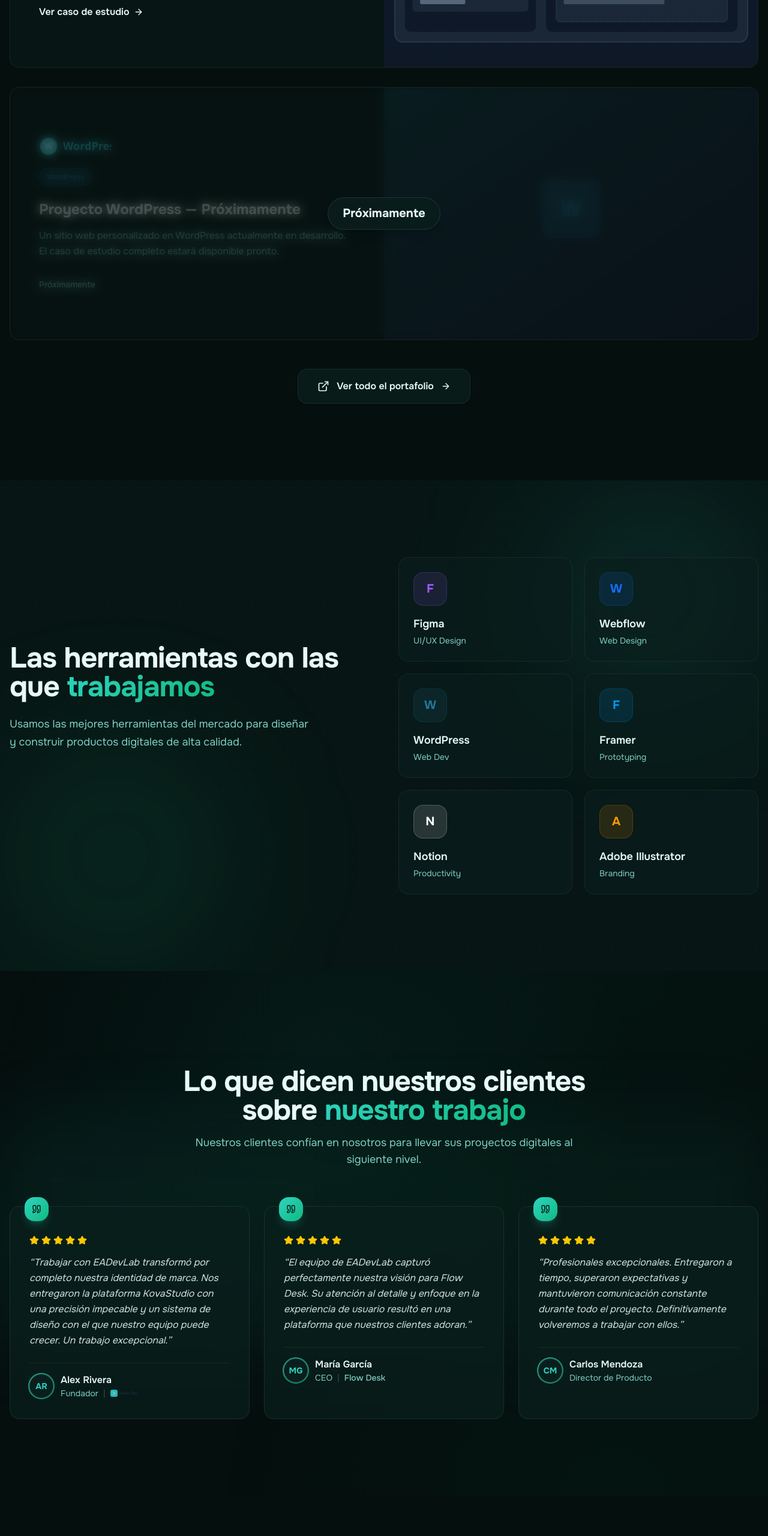
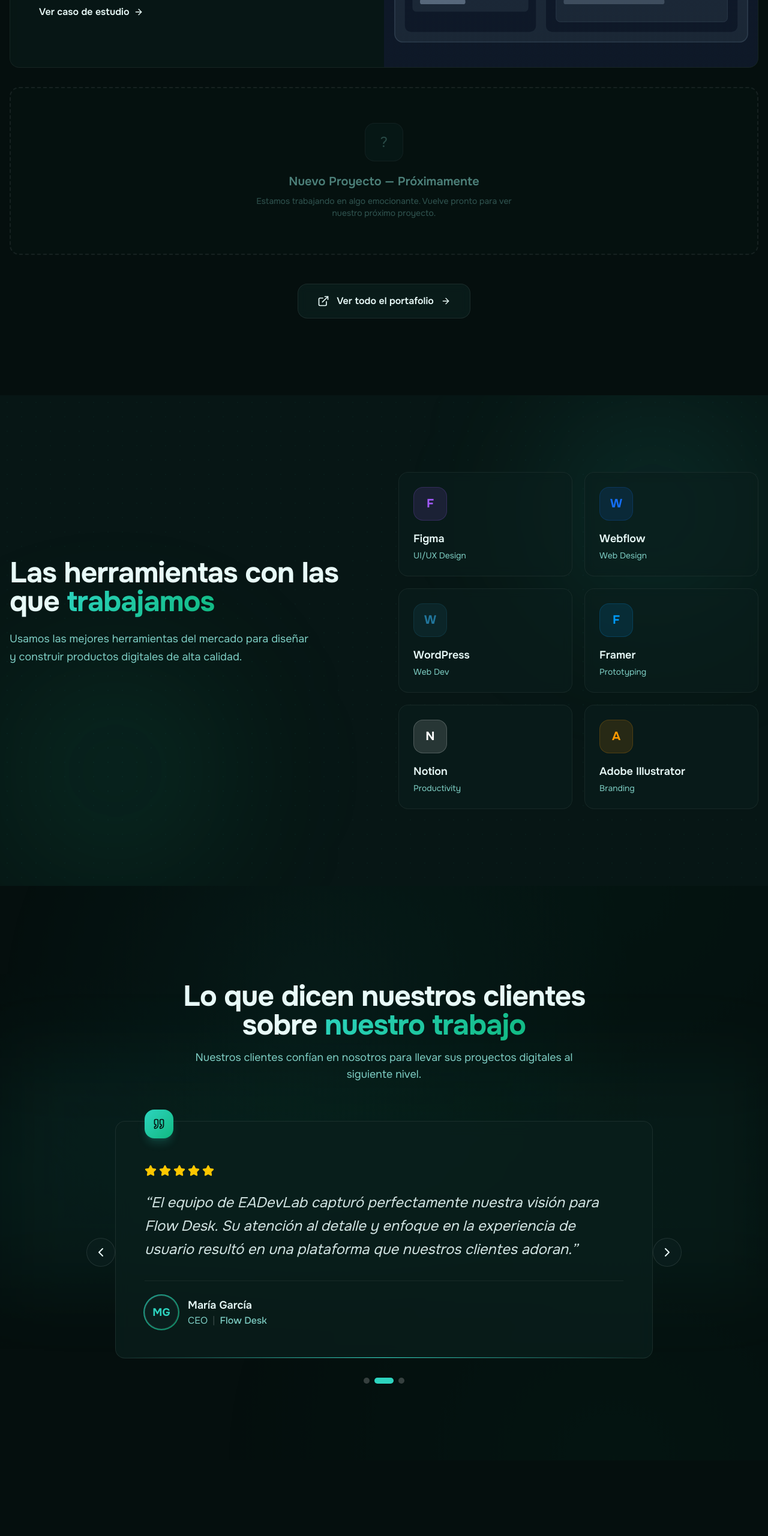
Before and after one commit to astroAgency/EADevLab, a Next.js app: page / in a window 1280 px wide. Shown: the part 4382-6943 px from the top of the page at 60% size. Built offline with nearby package versions, Linux system fonts and the light colour scheme.

Commit message:
feat: enhance portfolio page and testimonials section
Update navigation with scroll-aware shadow, revamp portfolio with new coming soon card, animate testimonials carousel, add translation keys.

```diff
--- a/app/portfolio/page.tsx
+++ b/app/portfolio/page.tsx
@@ -151,37 +151,18 @@ export default function PortfolioPage() {
                 </div>
               ))}
 
-              {/* Coming Soon Card */}
-              <div className="group grid grid-cols-1 md:grid-cols-2 bg-card/30 backdrop-blur-sm border-2 border-dashed border-[rgba(255,255,255,0.1)] rounded-2xl overflow-hidden opacity-60">
-                {/* Content */}
-                <div className="p-8 md:p-12 flex flex-col justify-center order-2 md:order-1">
-                  <span className="inline-block text-xs font-medium px-3 py-1.5 rounded-full mb-6 w-fit bg-muted/50 text-muted-foreground border border-[rgba(255,255,255,0.06)]">
-                    {t("portfolio.comingSoon")}
-                  </span>
-
-                  <h3 className="text-xl md:text-2xl font-bold mb-4 leading-tight text-muted-foreground">
+              {/* Coming Soon Placeholder Card */}
+              <div className="group flex items-center justify-center bg-card/30 border-2 border-dashed border-[rgba(255,255,255,0.12)] rounded-2xl overflow-hidden opacity-60 min-h-[200px] md:min-h-[280px] hover:opacity-70 hover:border-[rgba(255,255,255,0.18)] transition-all duration-300">
+                <div className="text-center px-6 py-12">
+                  <div className="w-16 h-16 rounded-2xl bg-muted/20 border border-[rgba(255,255,255,0.08)] flex items-center justify-center mx-auto mb-5">
+                    <span className="text-2xl text-muted-foreground/50">?</span>
+                  </div>
+                  <h3 className="text-lg md:text-xl font-semibold text-muted-foreground mb-2">
                     {t("portfolio.newProject")} — {t("portfolio.comingSoon")}
                   </h3>
-
-                  <p className="text-base text-muted-foreground/60 mb-8 leading-relaxed">
-                    {t("portfolio.project3Desc")}
+                  <p className="text-sm text-muted-foreground/60 max-w-md">
+                    {t("portfolio.comingSoonDesc")}
                   </p>
-
-                  <span className="inline-flex items-center gap-2 text-sm font-medium px-4 py-2 rounded-full w-fit bg-muted/30 text-muted-foreground/60 border border-[rgba(255,255,255,0.04)]">
-                    {t("portfolio.comingSoon")}
-                  </span>
-                </div>
-
-                {/* Placeholder Image */}
-                <div className="relative overflow-hidden min-h-[240px] sm:min-h-[300px] md:min-h-[420px] order-1 md:order-2 bg-gradient-to-br from-[#1a1a1a] to-[#0d0d0d] flex items-center justify-center">
-                  <div className="text-center">
-                    <div className="w-20 h-20 rounded-2xl bg-muted/20 border border-[rgba(255,255,255,0.06)] flex items-center justify-center mx-auto mb-4">
-                      <span className="text-3xl text-muted-foreground/40">?</span>
-                    </div>
-                    <span className="text-muted-foreground/40 text-sm font-medium">
-                      {t("portfolio.comingSoon")}
-                    </span>
-                  </div>
                 </div>
               </div>
             </div>
--- a/components/navigation.tsx
+++ b/components/navigation.tsx
@@ -82,7 +82,7 @@ export function Navigation() {
       <nav
         className={`flex items-center justify-between px-5 py-3 max-w-2xl mx-auto rounded-full transition-all duration-300 ${
           scrolled
-            ? "glass border border-[rgba(45,212,191,0.15)] shadow-lg shadow-primary/5"
+            ? "glass border border-[rgba(45,212,191,0.2)] shadow-xl shadow-primary/10"
             : "glass-light border border-[rgba(255,255,255,0.06)]"
         }`}
       >
--- a/components/portfolio-section.tsx
+++ b/components/portfolio-section.tsx
@@ -107,53 +107,18 @@ export function PortfolioSection() {
               </div>
             ))}
 
-            {/* WordPress Project - Coming Soon Card */}
-            <div className="group relative grid grid-cols-1 md:grid-cols-2 bg-card/50 backdrop-blur-sm border border-[rgba(255,255,255,0.06)] rounded-2xl overflow-hidden">
-              {/* Blur overlay */}
-              <div className="absolute inset-0 bg-background/60 backdrop-blur-sm z-10 flex items-center justify-center">
-                <div className="text-center">
-                  <span className="inline-flex items-center gap-2 text-lg md:text-xl font-bold px-6 py-3 rounded-full bg-card/90 border border-[rgba(255,255,255,0.1)] text-foreground shadow-lg">
-                    {t("portfolio.comingSoon")}
-                  </span>
+            {/* Coming Soon Placeholder Card */}
+            <div className="group flex items-center justify-center bg-card/30 border-2 border-dashed border-[rgba(255,255,255,0.12)] rounded-2xl overflow-hidden opacity-60 min-h-[200px] md:min-h-[280px] hover:opacity-70 hover:border-[rgba(255,255,255,0.18)] transition-all duration-300">
+              <div className="text-center px-6 py-12">
+                <div className="w-16 h-16 rounded-2xl bg-muted/20 border border-[rgba(255,255,255,0.08)] flex items-center justify-center mx-auto mb-5">
+                  <span className="text-2xl text-muted-foreground/50">?</span>
                 </div>
-              </div>
-
-              {/* Content */}
-              <div className="p-8 md:p-12 flex flex-col justify-center order-2 md:order-1">
-                <div className="flex items-center mb-5">
-                  <Image
-                    src="/images/wp-logo.svg"
-                    alt="WordPress logo"
-                    width={120}
-                    height={34}
-                    className="h-auto object-contain brightness-200 opacity-80"
-                  />
-                </div>
-
-                <span className="inline-block text-xs font-medium px-3 py-1.5 rounded-full mb-6 w-fit bg-[#21759B]/15 border border-[#21759B]/30 text-[#21759B]">
-                  WordPress
-                </span>
-
-                <h3 className="text-xl md:text-2xl font-bold mb-4 leading-tight text-foreground">
-                  {t("portfolio.project3Title")}
+                <h3 className="text-lg md:text-xl font-semibold text-muted-foreground mb-2">
+                  {t("portfolio.newProject")} — {t("portfolio.comingSoon")}
                 </h3>
-
-                <p className="text-base text-muted-foreground mb-8 leading-relaxed">
-                  {t("portfolio.project3Desc")}
+                <p className="text-sm text-muted-foreground/60 max-w-md">
+                  {t("portfolio.comingSoonDesc")}
                 </p>
-
-                <span className="inline-flex items-center gap-2 text-sm font-medium text-muted-foreground">
-                  {t("portfolio.comingSoon")}
-                </span>
-              </div>
-
-              {/* Placeholder Image */}
-              <div className="relative overflow-hidden min-h-[240px] sm:min-h-[300px] md:min-h-[420px] order-1 md:order-2 bg-gradient-to-br from-[#21759B]/20 to-[#0F172A] flex items-center justify-center">
-                <div className="text-center">
-                  <div className="w-24 h-24 rounded-2xl bg-[#21759B]/20 border border-[#21759B]/30 flex items-center justify-center mx-auto mb-4">
-                    <span className="text-4xl font-bold text-[#21759B]/60">W</span>
-                  </div>
-                </div>
               </div>
             </div>
           </div>
--- a/components/testimonials-section.tsx
+++ b/components/testimonials-section.tsx
@@ -2,7 +2,8 @@
 
 import Image from "next/image";
 import { useLanguage } from "@/context/language-context";
-import { Quote, Star } from "lucide-react";
+import { Quote, Star, ChevronLeft, ChevronRight } from "lucide-react";
+import { useState, useEffect, useCallback } from "react";
 
 interface Testimonial {
   quoteKey: string;
@@ -16,6 +17,8 @@ interface Testimonial {
 
 export function TestimonialsSection() {
   const { t } = useLanguage();
+  const [currentIndex, setCurrentIndex] = useState(0);
+  const [isAnimating, setIsAnimating] = useState(false);
 
   const testimonials: Testimonial[] = [
     {
@@ -41,13 +44,41 @@ export function TestimonialsSection() {
     },
   ];
 
+  const goToSlide = useCallback((index: number) => {
+    if (isAnimating) return;
+    setIsAnimating(true);
+    setCurrentIndex(index);
+    setTimeout(() => setIsAnimating(false), 500);
+  }, [isAnimating]);
+
+  const goToPrev = useCallback(() => {
+    const newIndex = currentIndex === 0 ? testimonials.length - 1 : currentIndex - 1;
+    goToSlide(newIndex);
+  }, [currentIndex, testimonials.length, goToSlide]);
+
+  const goToNext = useCallback(() => {
+    const newIndex = currentIndex === testimonials.length - 1 ? 0 : currentIndex + 1;
+    goToSlide(newIndex);
+  }, [currentIndex, testimonials.length, goToSlide]);
+
+  // Auto-advance every 5 seconds
+  useEffect(() => {
+    const interval = setInterval(() => {
+      goToNext();
+    }, 5000);
+
+    return () => clearInterval(interval);
+  }, [goToNext]);
+
+  const currentTestimonial = testimonials[currentIndex];
+
   return (
     <section className="relative py-20 md:py-32">
       {/* Background */}
       <div className="absolute inset-0 mesh-gradient opacity-30" />
 
       <div className="container mx-auto px-4 relative z-10">
-        <div className="max-w-7xl mx-auto">
+        <div className="max-w-4xl mx-auto">
           <div className="text-center mb-16 pt-4 md:pt-8">
             <h2 className="text-3xl md:text-4xl lg:text-5xl font-bold mb-4 tracking-[-0.02em]">
               {t("testimonials.title1")}
@@ -62,29 +93,48 @@ export function TestimonialsSection() {
             </p>
           </div>
 
-          {/* Static grid of 3 testimonial cards */}
-          <div className="grid grid-cols-1 md:grid-cols-2 lg:grid-cols-3 gap-6">
-            {testimonials.map((testimonial, index) => (
+          {/* Carousel Container */}
+          <div className="relative">
+            {/* Left Chevron Button */}
+            <button
+              onClick={goToPrev}
+              className="absolute left-0 top-1/2 -translate-y-1/2 -translate-x-4 md:-translate-x-12 z-20 w-10 h-10 md:w-12 md:h-12 rounded-full bg-card/80 backdrop-blur-sm border border-[rgba(255,255,255,0.1)] flex items-center justify-center text-foreground hover:bg-card hover:border-[rgba(255,255,255,0.2)] transition-all duration-200 group"
+              aria-label="Previous testimonial"
+            >
+              <ChevronLeft className="w-5 h-5 md:w-6 md:h-6 group-hover:-translate-x-0.5 transition-transform" />
+            </button>
+
+            {/* Right Chevron Button */}
+            <button
+              onClick={goToNext}
+              className="absolute right-0 top-1/2 -translate-y-1/2 translate-x-4 md:translate-x-12 z-20 w-10 h-10 md:w-12 md:h-12 rounded-full bg-card/80 backdrop-blur-sm border border-[rgba(255,255,255,0.1)] flex items-center justify-center text-foreground hover:bg-card hover:border-[rgba(255,255,255,0.2)] transition-all duration-200 group"
+              aria-label="Next testimonial"
+            >
+              <ChevronRight className="w-5 h-5 md:w-6 md:h-6 group-hover:translate-x-0.5 transition-transform" />
+            </button>
+
+            {/* Testimonial Card */}
             <div
-                key={index}
-                className="group relative glass border border-[rgba(255,255,255,0.08)] rounded-2xl p-6 md:p-8 hover:border-[rgba(255,255,255,0.15)] transition-all duration-300 hover:-translate-y-1"
+              className={`relative glass border border-[rgba(255,255,255,0.08)] rounded-2xl p-8 md:p-12 transition-all duration-500 ${
+                isAnimating ? "opacity-0 scale-95" : "opacity-100 scale-100"
+              }`}
             >
               {/* Quote icon */}
-                <div className="absolute -top-4 left-6 w-10 h-10 bg-gradient-to-br from-primary to-accent rounded-xl flex items-center justify-center shadow-lg shadow-primary/20">
-                  <Quote className="w-4 h-4 text-primary-foreground" />
+              <div className="absolute -top-5 left-8 md:left-12 w-12 h-12 bg-gradient-to-br from-primary to-accent rounded-xl flex items-center justify-center shadow-lg shadow-primary/20">
+                <Quote className="w-5 h-5 text-primary-foreground" />
               </div>
 
               {/* Hover glow effect */}
-                <div className="absolute inset-x-0 bottom-0 h-px opacity-0 group-hover:opacity-100 transition-opacity duration-300 bg-gradient-to-r from-transparent via-primary to-transparent" />
+              <div className="absolute inset-x-0 bottom-0 h-px bg-gradient-to-r from-transparent via-primary to-transparent" />
 
-                <div className="pt-4">
+              <div className="pt-6">
                 {/* Star rating */}
-                  <div className="flex items-center gap-1 mb-4">
+                <div className="flex items-center gap-1 mb-6">
                   {Array.from({ length: 5 }).map((_, i) => (
                     <Star
                       key={i}
-                        className={`w-4 h-4 ${
-                          i < testimonial.rating
+                      className={`w-5 h-5 ${
+                        i < currentTestimonial.rating
                           ? "text-yellow-400 fill-yellow-400"
                           : "text-muted-foreground/30"
                       }`}
@@ -93,18 +143,18 @@ export function TestimonialsSection() {
                 </div>
 
                 {/* Quote */}
-                  <p className="text-sm md:text-base mb-6 leading-relaxed text-foreground/90 italic">
-                    &ldquo;{t(testimonial.quoteKey)}&rdquo;
+                <p className="text-lg md:text-xl lg:text-2xl mb-8 leading-relaxed text-foreground/90 italic">
+                  &ldquo;{t(currentTestimonial.quoteKey)}&rdquo;
                 </p>
 
                 {/* Author info */}
-                  <div className="flex items-center gap-3 pt-4 border-t border-[rgba(255,255,255,0.06)]">
+                <div className="flex items-center gap-4 pt-6 border-t border-[rgba(255,255,255,0.06)]">
                   {/* Avatar with gradient border */}
                   <div className="relative shrink-0">
                     <div className="absolute -inset-0.5 bg-gradient-to-br from-primary to-accent rounded-full opacity-70" />
-                      <div className="relative w-10 h-10 rounded-full bg-card border border-[rgba(255,255,255,0.1)] flex items-center justify-center">
-                        <span className="text-sm font-bold text-primary">
-                          {t(testimonial.authorKey)
+                    <div className="relative w-14 h-14 rounded-full bg-card border border-[rgba(255,255,255,0.1)] flex items-center justify-center">
+                      <span className="text-lg font-bold text-primary">
+                        {t(currentTestimonial.authorKey)
                           .split(" ")
                           .map((n) => n[0])
                           .join("")}
@@ -112,27 +162,25 @@ export function TestimonialsSection() {
                     </div>
                   </div>
                   <div className="min-w-0">
-                      <div className="font-semibold text-sm md:text-base text-foreground truncate">
-                        {t(testimonial.authorKey)}
+                    <div className="font-semibold text-base md:text-lg text-foreground">
+                      {t(currentTestimonial.authorKey)}
                     </div>
-                      <div className="text-muted-foreground text-xs md:text-sm flex items-center gap-2 flex-wrap">
-                        <span>{t(testimonial.roleKey)}</span>
-                        {(testimonial.logo || testimonial.companyKey) && (
+                    <div className="text-muted-foreground text-sm md:text-base flex items-center gap-2 flex-wrap">
+                      <span>{t(currentTestimonial.roleKey)}</span>
+                      {(currentTestimonial.logo || currentTestimonial.companyKey) && (
                         <>
-                            <span className="text-[rgba(255,255,255,0.2)]">
-                              |
-                            </span>
-                            {testimonial.logo ? (
+                          <span className="text-[rgba(255,255,255,0.2)]">|</span>
+                          {currentTestimonial.logo ? (
                             <Image
-                                src={testimonial.logo}
-                                alt={testimonial.logoAlt || ""}
-                                width={60}
-                                height={15}
-                                className="h-3 w-auto inline-block brightness-200 opacity-70"
+                              src={currentTestimonial.logo}
+                              alt={currentTestimonial.logoAlt || ""}
+                              width={80}
+                              height={20}
+                              className="h-4 w-auto inline-block brightness-200 opacity-70"
                             />
-                            ) : testimonial.companyKey ? (
+                          ) : currentTestimonial.companyKey ? (
                             <span className="font-medium">
-                                {t(testimonial.companyKey)}
+                              {t(currentTestimonial.companyKey)}
                             </span>
                           ) : null}
                         </>
@@ -142,10 +190,25 @@ export function TestimonialsSection() {
                 </div>
               </div>
             </div>
+
+            {/* Dot Indicators */}
+            <div className="flex items-center justify-center gap-2 mt-8">
+              {testimonials.map((_, index) => (
+                <button
+                  key={index}
+                  onClick={() => goToSlide(index)}
+                  className={`w-2.5 h-2.5 rounded-full transition-all duration-300 ${
+                    index === currentIndex
+                      ? "bg-primary w-8"
+                      : "bg-[rgba(255,255,255,0.2)] hover:bg-[rgba(255,255,255,0.4)]"
+                  }`}
+                  aria-label={`Go to testimonial ${index + 1}`}
+                />
               ))}
             </div>
+          </div>
 
-          {/* Subtle glow behind grid */}
+          {/* Subtle glow behind card */}
           <div className="absolute inset-x-0 top-1/2 h-96 bg-gradient-to-r from-primary/5 via-accent/5 to-primary/5 blur-3xl -z-10 -translate-y-1/2" />
         </div>
       </div>
--- a/context/language-context.tsx
+++ b/context/language-context.tsx
@@ -210,6 +210,7 @@ const translations: Record<Language, Record<string, string>> = {
     "portfolio.filterSaaS": "Diseño SaaS",
     "portfolio.filterWeb": "Diseño Web",
     "portfolio.newProject": "Nuevo Proyecto",
+    "portfolio.comingSoonDesc": "Estamos trabajando en algo emocionante. Vuelve pronto para ver nuestro próximo proyecto.",
 
     // Case Study Sections - Kova Studio
     "caseStudy.kova.challenge": "El Desafío",
@@ -478,6 +479,7 @@ const translations: Record<Language, Record<string, string>> = {
     "portfolio.filterSaaS": "SaaS Design",
     "portfolio.filterWeb": "Web Design",
     "portfolio.newProject": "New Project",
+    "portfolio.comingSoonDesc": "We're working on something exciting. Check back soon to see our next project.",
 
     // Case Study Sections - Kova Studio
     "caseStudy.kova.challenge": "The Challenge",
```
Lines whose indentation alone changed are shown as unchanged.
